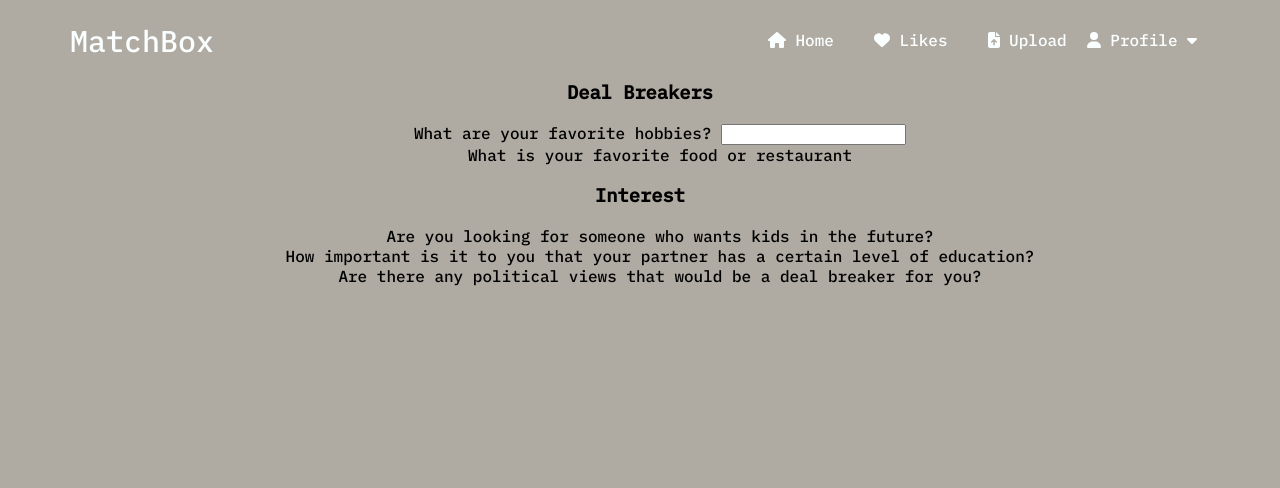
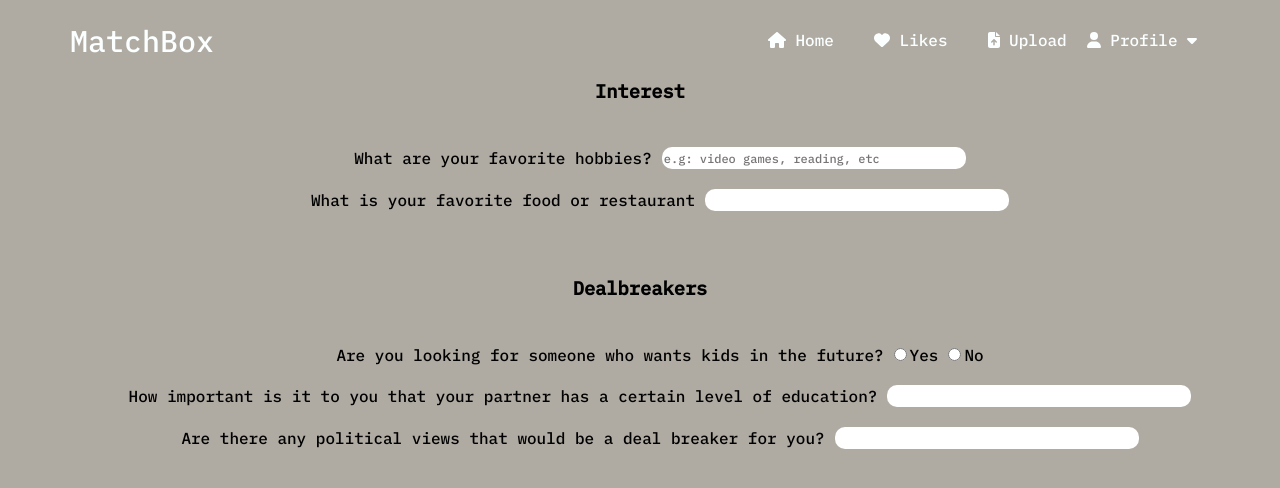
Before and after one commit to David-Tech/Matchbox, a React (Create React App) app in the folder client/: page /profile/edit in a window 1280 px wide. Shown: the top 488 px of the page. Built offline with nearby package versions, Linux system fonts and the light colour scheme.

Commit message:
profile edits input

```diff
--- a/client/src/components/CSS/profile.css
+++ b/client/src/components/CSS/profile.css
@@ -1,14 +1,33 @@
-.profile-body{
-   text-align: center;
-   margin-top: 80px;
+.profile-body {
+   display: flex;
+   flex-direction: column;
+   justify-content: center;
+   align-items: center;
+   margin-top: 60px;
+ }
 
-}
+ .prompts-body {
+   display: flex;
+   flex-direction: column;
+   align-items: center;
+ }
 
-.prompts-body{
-   text-align: center;
-   list-style: none;
-}
+ .prompts-body li {
+   display: flex;
+   align-items: center;
+   margin: 10px 0;
+ }
 
-.input-color{
+ .prompts-body li input {
+   margin-left: 10px;
+ }
 
-}
+
+ .input-field{
+   font-family: 'IBM Plex Mono', monospace;
+   border-radius: 10px;
+   border: none;
+   font-size: 12px;
+   height: 20px;
+   width: 300px;
+ }
--- a/client/src/components/pages/Profile.js
+++ b/client/src/components/pages/Profile.js
@@ -1,28 +1,38 @@
 import React, { useState } from 'react';
 import "../CSS/profile.css";
-
 function Profile() {
   return (
     <>
       <div className="profile-body">
-      <h3>Deal Breakers</h3>
-        <ul className ="prompts-body">
-          <li> What are your favorite hobbies?    <input className="input-color"></input>
-          </li>
+        <h3>Interest</h3>
+          <ul className ="prompts-body">
+            <li> What are your favorite hobbies? <input className="input-color input-field" placeholder="e.g: video games, reading, etc"></input></li>
 
-          <li>What is your favorite food or restaurant</li>
-          <li></li>
-        </ul>
+            <li>What is your favorite food or restaurant <input className="input-color input-field"></input></li>
+            <li></li>
+          </ul>
 
-      <h3>Interest</h3>
-        <ul className ="prompts-body">
-          <li>Are you looking for someone who wants kids in the future?</li>
-          <li>How important is it to you that your partner has a certain level of education?</li>
-          <li>Are there any political views that would be a deal breaker for you?</li>
-        </ul>
+        <h3>Dealbreakers</h3>
+          <ul className ="prompts-body">
+            <li>
+              Are you looking for someone who wants kids in the future?
+              <label>
+                <input type="radio" name="kids" value="yes"/>Yes
+              </label>
+              <label>
+                <input type="radio" name="kids" value="no"/>No
+              </label>
+            </li>
+            <li>
+              How important is it to you that your partner has a certain level of education?
+              <input className="input-color input-field"></input>
+            </li>
+            <li>Are there any political views that would be a deal breaker for you? <input className="input-color input-field"></input></li>
+          </ul>
       </div>
     </>
   );
 }
 
+
 export default Profile;
```
